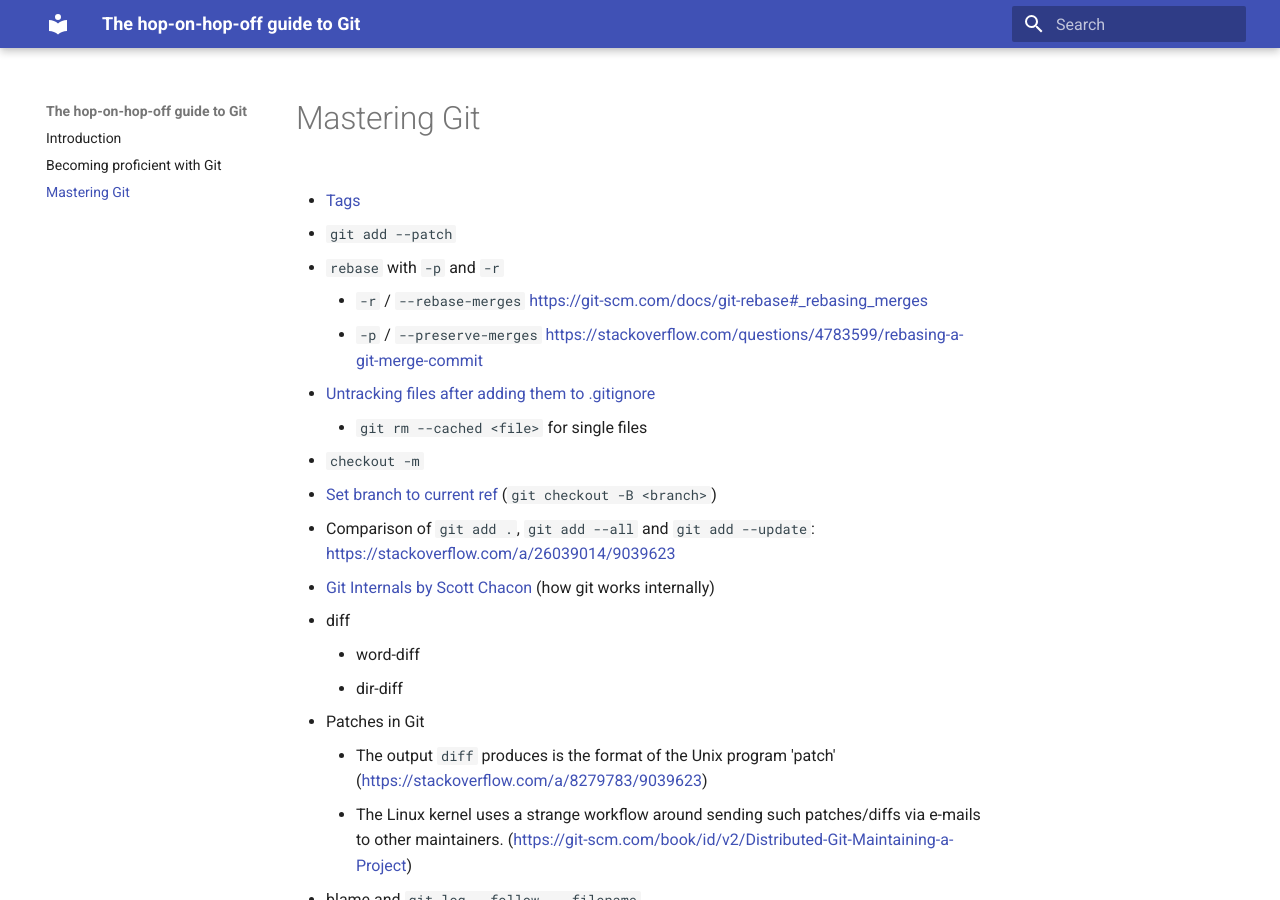
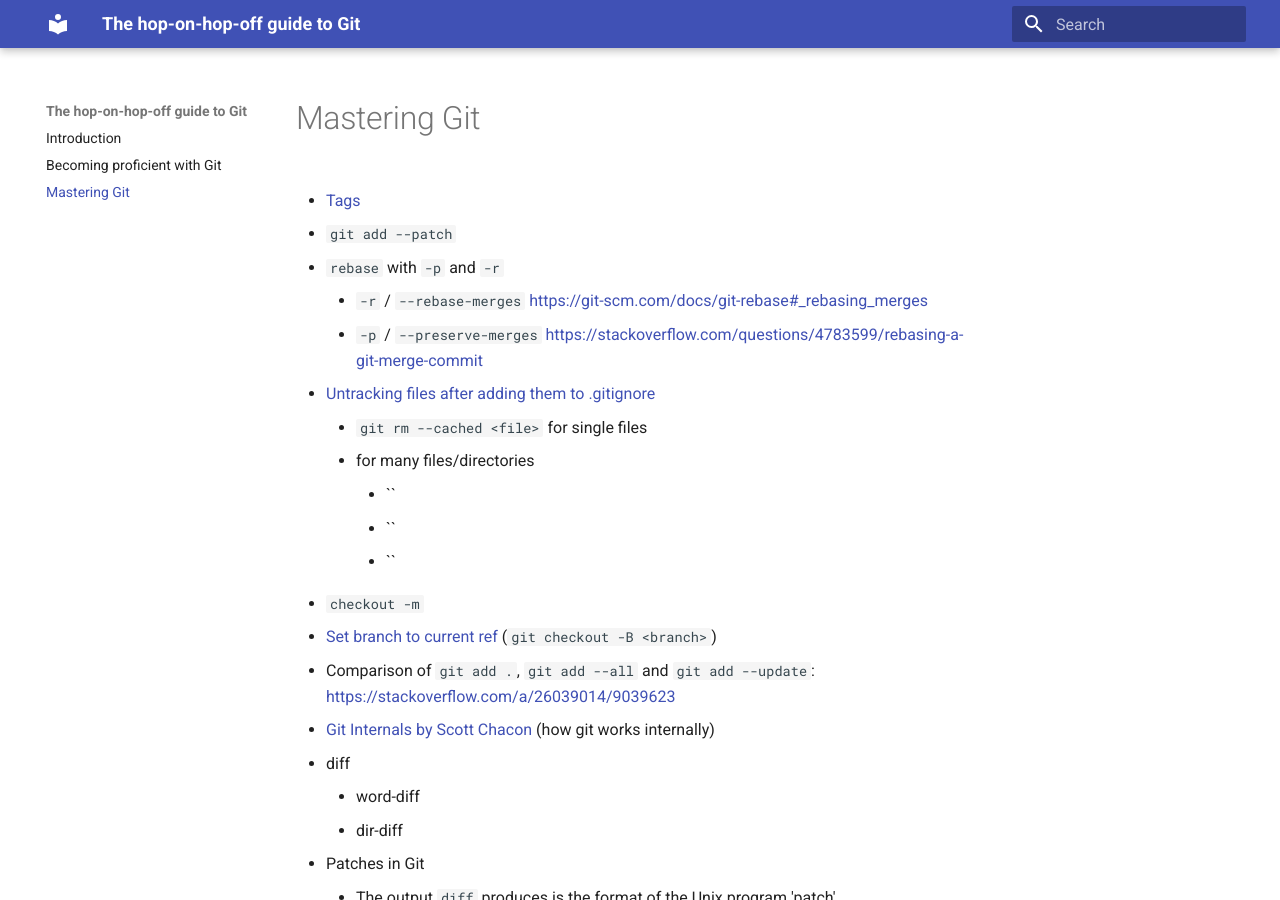
Before and after one commit to pofl/hop-on-hop-off-git, an MkDocs documentation site: the page built from docs/rest.md, in a window 1280 px wide and 900 px high. Built offline with MkDocs 1.6.1 and Material for MkDocs 9.7.7, drawn with Linux system fonts in a browser that asks for light colours; old or Windows-style settings are respelled for this version of MkDocs.

Commit message:
Gitacora saved 1 changed files

```diff
--- a/docs/rest.md
+++ b/docs/rest.md
@@ -8,8 +8,12 @@
     - `-r` / `--rebase-merges` <https://git-scm.com/docs/git-rebase#_rebasing_merges>
     - `-p` / `--preserve-merges` <https://stackoverflow.com/questions/4783599/rebasing-a-git-merge-commit>
 
-- [Untracking files after adding them to .gitignore]()
+- [Untracking files after adding them to .gitignore](https://eric.blog/2014/05/11/remove-files-from-git-addingupdating-gitignore/)
     - `git rm --cached <file>` for single files
+    - for many files/directories
+        - ``
+        - ``
+        - ``
 
 - `checkout -m`
 
```
